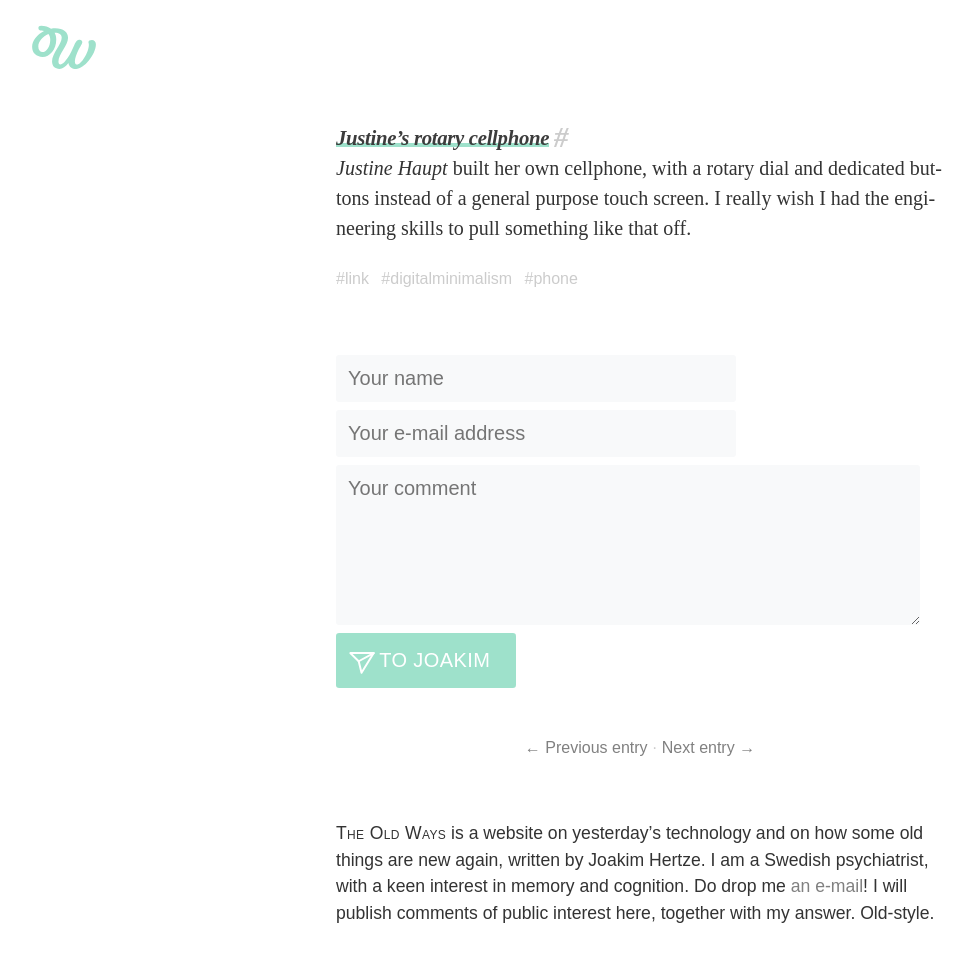
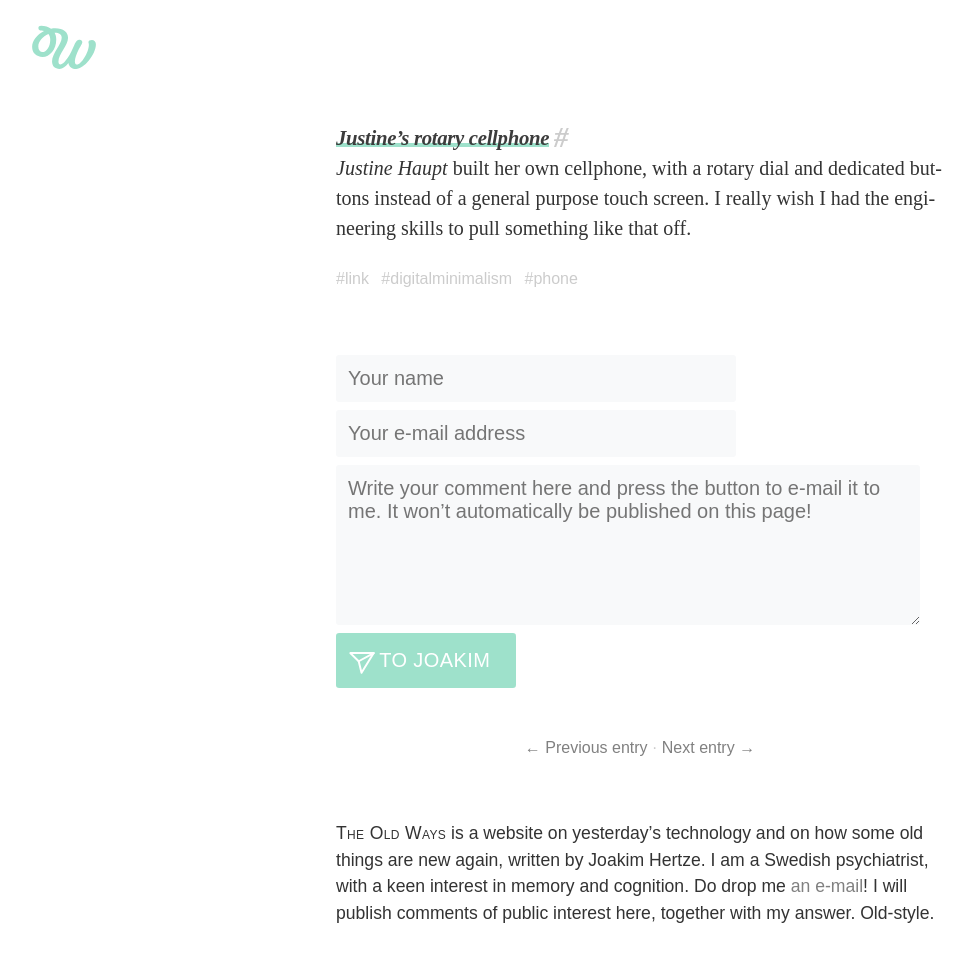
Before and after one commit to hertze/hertze.github.io, a Jekyll site: the page built from _posts/2020-02-16-rotary-phone.md, in a window 1280 px wide. Shown: the whole page, without its empty margins (0-967 px from the left). Built offline with Jekyll 4.4.1, drawn with Linux system fonts in a browser that asks for light colours; some web fonts are replaced.

Commit message:
Update post.html

```diff
--- a/_layouts/post.html
+++ b/_layouts/post.html
@@ -27,7 +27,7 @@ layout: default
 	    	  <input type="email" name="email" placeholder="Your e-mail address" required />
 		  </p>
 		  <p>
-			  <textarea name="comment" placeholder="Your comment" required></textarea>
+			  <textarea name="comment" placeholder="Write your comment here and press the button to e-mail it to me. It won’t automatically be published on this page!" required></textarea>
 		  </p>
 		  <p>
 			  <button type="submit" class="paperplane">To Joakim</button>
```
